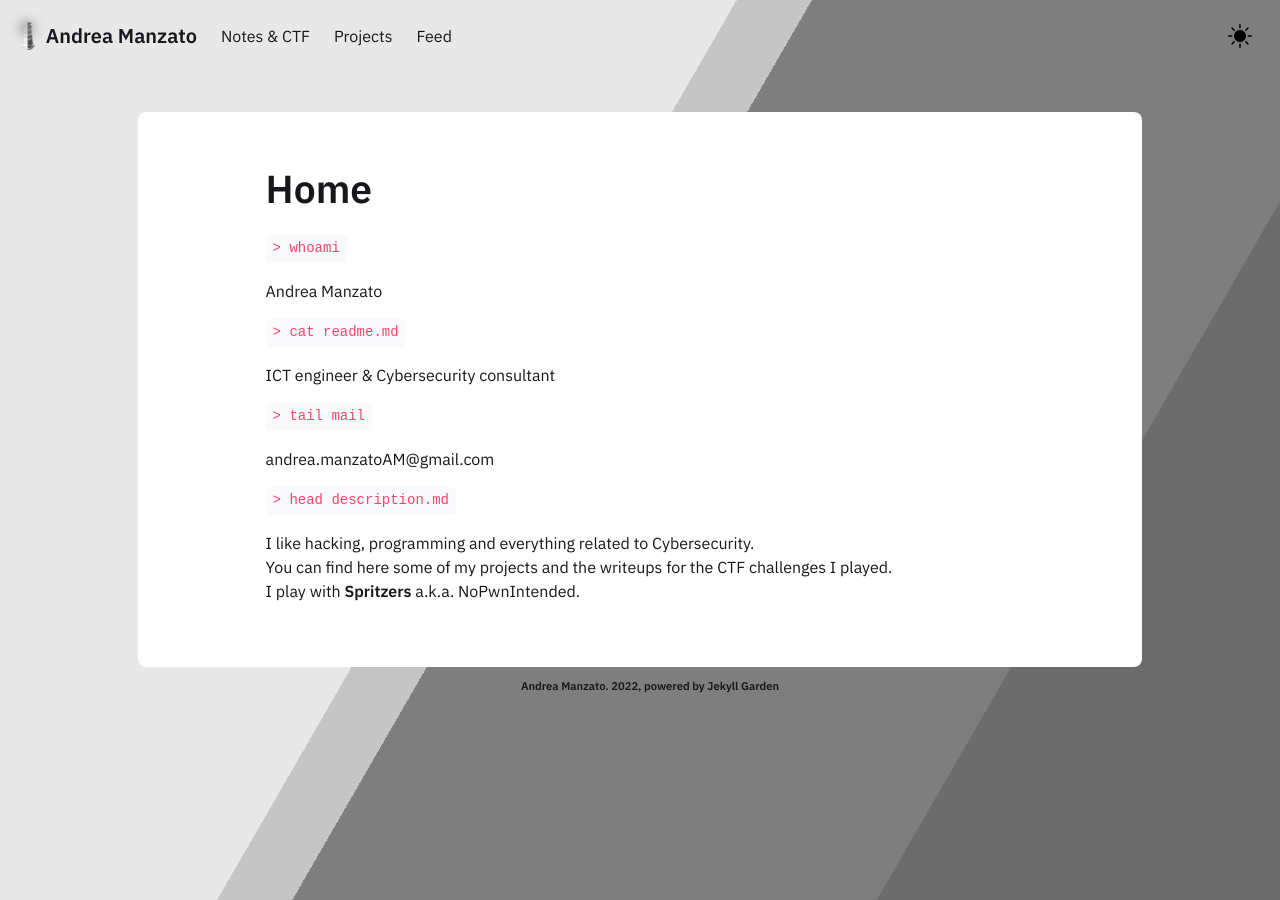
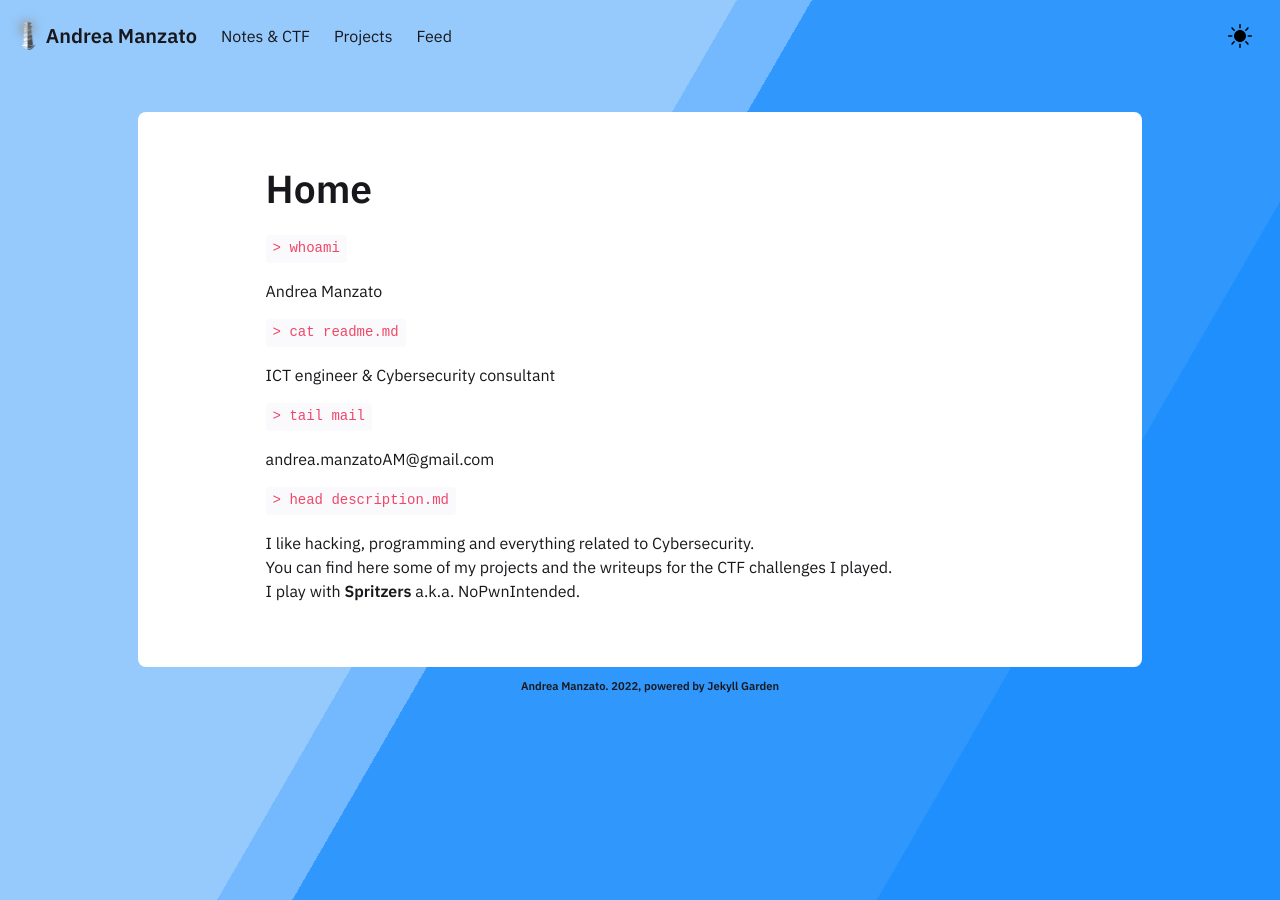
Before and after one commit to AndreaMnzt/andreamnzt.github.io, a Jekyll site: the page built from pages/index.md, in a window 1280 px wide. Built offline with Jekyll 4.4.1, drawn with Linux system fonts in a browser that asks for light colours.

Commit message:
update color

```diff
--- a/assets/css/main.css
+++ b/assets/css/main.css
@@ -3958,7 +3958,7 @@ a.tag:hover {
 
   .bg {
     animation:slide 6s ease-in-out infinite alternate !important;
-    background-image: linear-gradient(-60deg, rgb(88, 88, 88) 50%, rgb(230, 230, 230) 50%) !important;
+    background-image: linear-gradient(-60deg, rgb(0,128,255) 50%, rgb(137,196,255) 50%) !important;
     bottom:0 !important;
     left:-50% !important;
     opacity:.5 !important;
```
